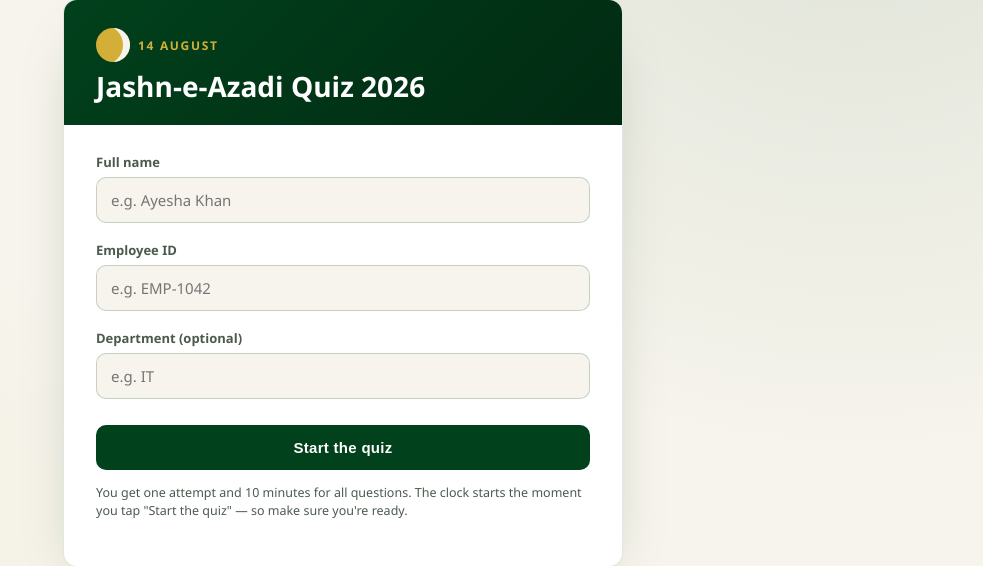
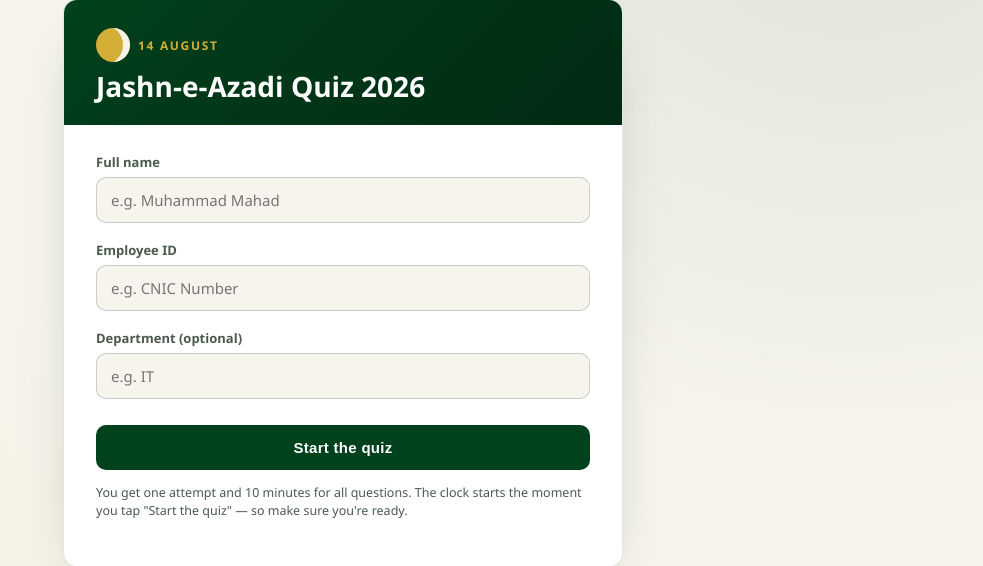
Before and after one commit to mahad-collab/python_vercel_app, a Flask app: page / in a window 1280 px wide. Shown: the part 117-683 px from the top of the page, without its empty margins (297-1280 px from the left). Run offline with Flask 3, Linux system fonts and the light colour scheme.

Commit message:
Update join.html

```diff
--- a/templates/join.html
+++ b/templates/join.html
@@ -19,10 +19,10 @@
         {% endif %}
         <form method="POST" action="{{ url_for('do_join') }}">
           <label for="employee_name">Full name</label>
-          <input type="text" id="employee_name" name="employee_name" placeholder="e.g. Ayesha Khan" required />
+          <input type="text" id="employee_name" name="employee_name" placeholder="e.g. Muhammad Mahad" required />
 
           <label for="employee_id">Employee ID</label>
-          <input type="text" id="employee_id" name="employee_id" placeholder="e.g. EMP-1042" required />
+          <input type="text" id="employee_id" name="employee_id" placeholder="e.g. CNIC Number" required />
 
           <label for="department">Department (optional)</label>
           <input type="text" id="department" name="department" placeholder="e.g. IT" />
```
